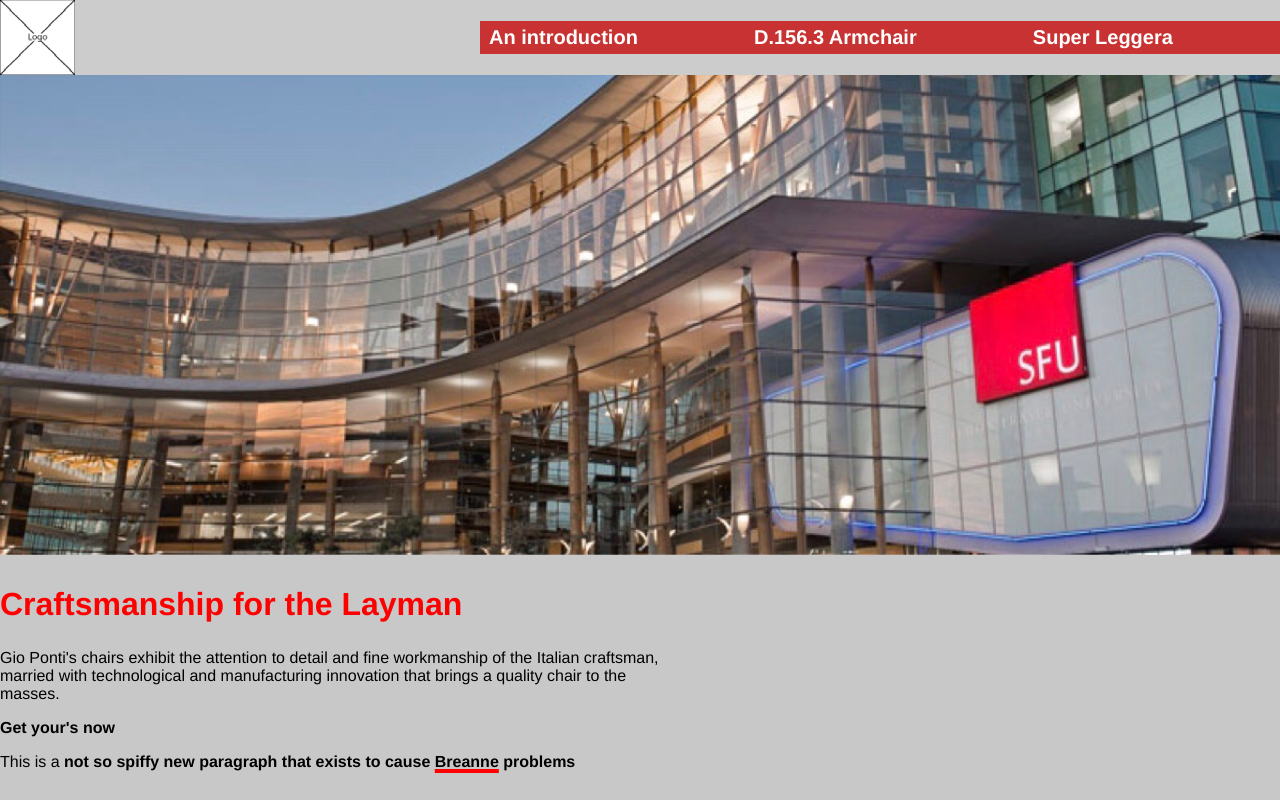
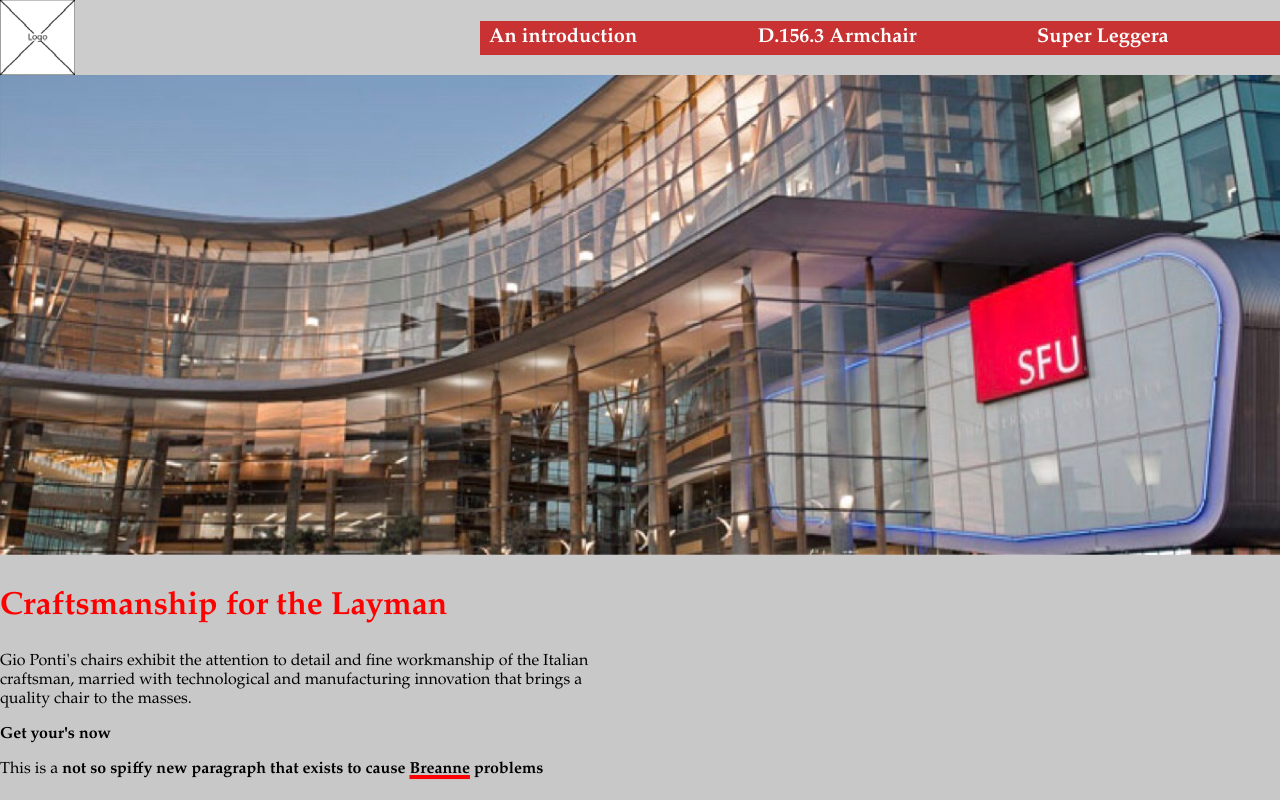
Before and after one commit to pbrokens/339-2021-lecture, a plain HTML site: page index.html in a window 1280 px wide. Shown: the top 800 px of the page. Drawn offline with Linux system fonts and the light colour scheme.

Commit message:
changed body font to serif

```diff
--- a/css/main.css
+++ b/css/main.css
@@ -3,7 +3,7 @@
 }
 
 body{
-	font-family:Helvetica, Arial, sans-serif;
+	font-family:bodoni, garamond, serif;
 	background-color:rgb(200,200,200);
 
 }
```
